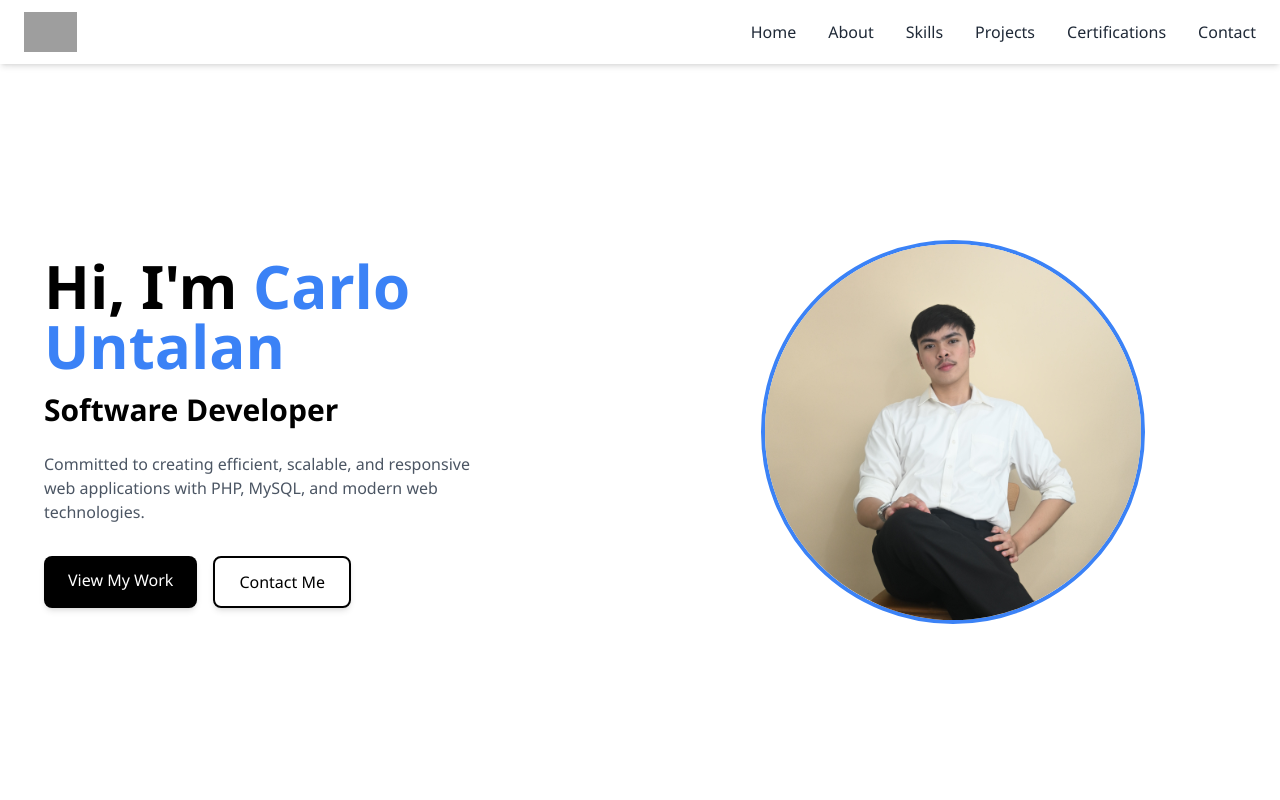
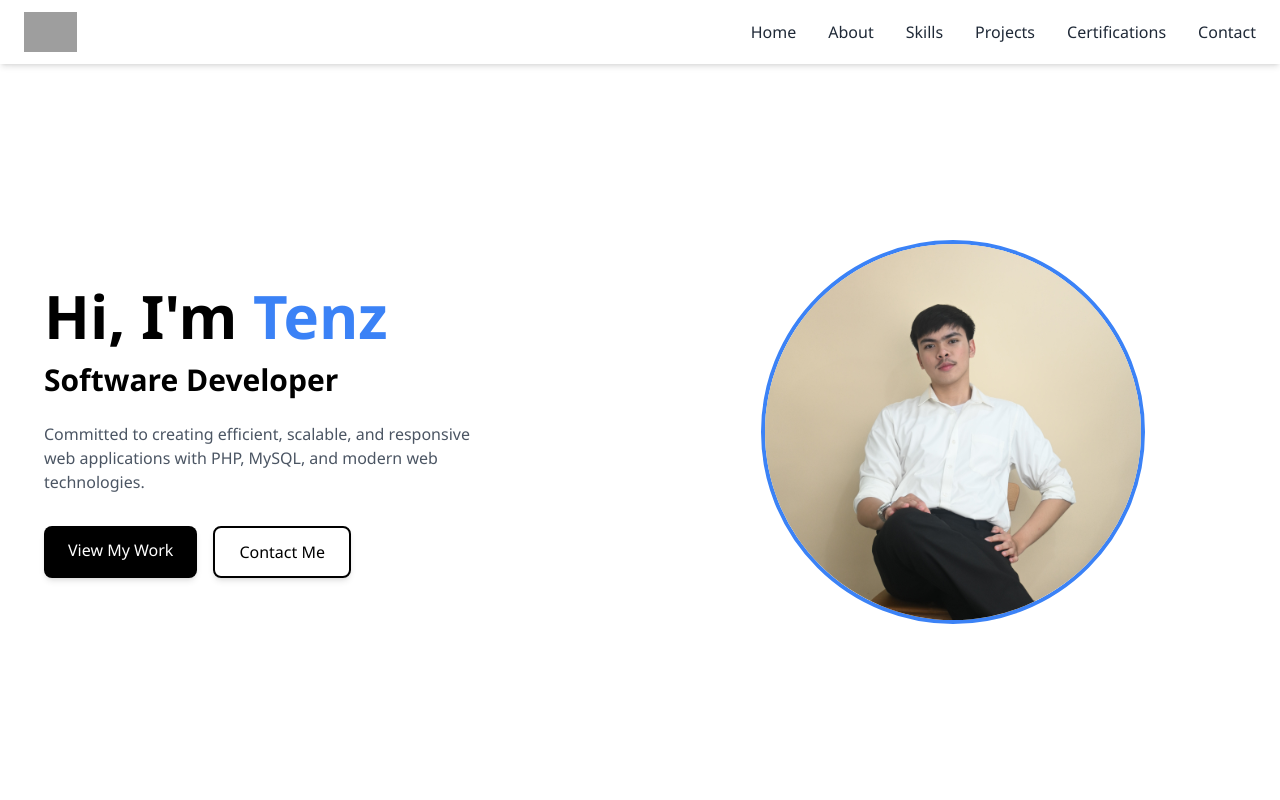
Before and after one commit to carlo121603/CSUPortfolio, a plain HTML site: page index.html in a window 1280 px wide. Shown: the top 800 px of the page. Drawn offline with nearby package versions, Linux system fonts and the light colour scheme; grey boxes are pictures that could not be loaded.

Commit message:
Update index.html

```diff
--- a/index.html
+++ b/index.html
@@ -82,7 +82,7 @@
     <section id="home" class="min-h-screen flex items-center pt-16">
         <div class="container mx-auto px-6 flex flex-col md:flex-row items-center">
             <div class="md:w-1/2 mb-10 md:mb-0 ml-5">
-                <h1 class="text-4xl md:text-6xl font-bold mb-4">Hi, I'm <span class="text-blue-500">Carlo Untalan</span></h1>
+                <h1 class="text-4xl md:text-6xl font-bold mb-4">Hi, I'm <span class="text-blue-500">Tenz</span></h1>
                 <h2 class="text-2xl md:text-3xl font-semibold mb-6">Software Developer</h2>
                 <p class="text-gray-600 mb-8 max-w-md">
                     Committed to creating efficient, scalable, and responsive web applications with PHP, MySQL, and modern web technologies.
```
